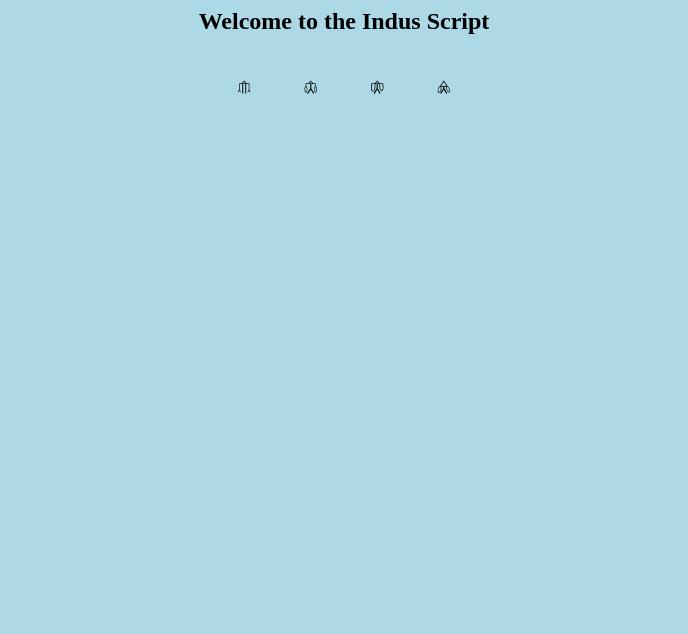
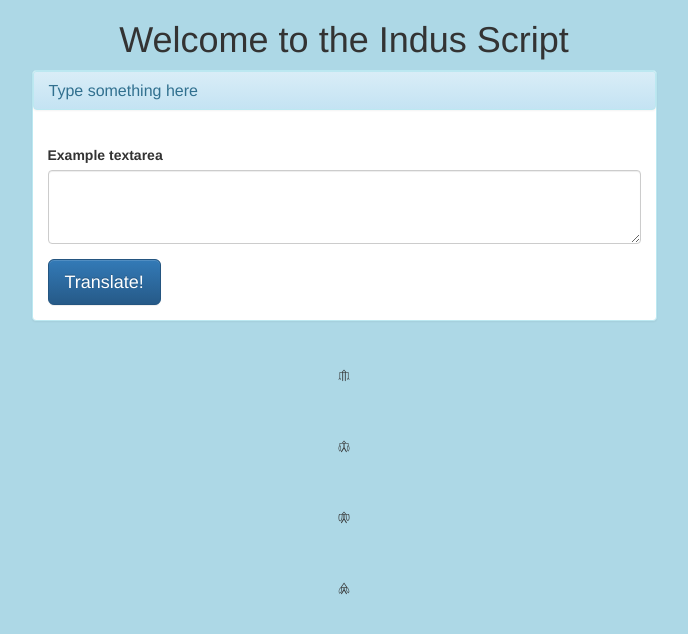
Before and after one commit to omarchaeopteryx/projekt-indus, a website: page public/index.html in a window 1280 px wide. Shown: the whole page, without its empty margins (296-984 px from the left). Drawn offline with nearby package versions, Linux system fonts and the light colour scheme; files whose address does not match are found by name.

Commit message:
Add bootstrap stylings and JavaScript structure

```diff
--- /dev/null
+++ b/public/dynamic.js
@@ -0,0 +1 @@
+console.log('ready');
--- a/public/index.html
+++ b/public/index.html
@@ -1,16 +1,57 @@
 <html>
   <head>
+    <meta charset="utf-8">
+    <meta http-equiv="X-UA-Compatible" content="IE=edge">
+    <meta name="viewport" content="width=device-width, initial-scale=1">
+    <!-- Latest compiled and minified CSS -->
+    <link rel="stylesheet" href="https://maxcdn.bootstrapcdn.com/bootstrap/3.3.7/css/bootstrap.min.css" integrity="sha384-BVYiiSIFeK1dGmJRAkycuHAHRg32OmUcww7on3RYdg4Va+PmSTsz/K68vbdEjh4u" crossorigin="anonymous">
+    <!-- Optional theme -->
+    <link rel="stylesheet" href="https://maxcdn.bootstrapcdn.com/bootstrap/3.3.7/css/bootstrap-theme.min.css" integrity="sha384-rHyoN1iRsVXV4nD0JutlnGaslCJuC7uwjduW9SVrLvRYooPp2bWYgmgJQIXwl/Sp" crossorigin="anonymous">
+    <!-- Our custom CSS -->
     <link rel="stylesheet" type="text/css" href="main.css">
   </head>
   <main>
+    <nav>
+      <!-- Header shall go here -->
+    </nav>
+    </nav>
     <body>
-    <h2>Welcome to the Indus Script</h2>
-    <section class='demo'>
-      <div class='glyph'>A</div>
-      <div class='glyph'>B</div>
-      <div class='glyph'>C</div>
-      <div class='glyph'>D</div>
-    </section>
-  </body>
+        <h1 class="text-center">Welcome to the Indus Script</h1>
+
+      <div class="row">
+        <div class="col-md-6 col-md-offset-3">
+          <section class="panel panel-info">
+            <div class="panel panel-heading">
+              <h3 class="panel-title">Type something here</h3>
+            </div>
+            <div class="panel-body">
+              <div class="form-group">
+                <label for="exampleTextarea">Example textarea</label>
+                <textarea class="form-control" id="exampleTextarea" rows="3"></textarea>
+              </div>
+              <button id="user-typed-input-btn" class="btn btn-lg btn-primary">Translate!</button>
+            </div>
+          </section>
+        </div>
+      </div>
+
+      <section>
+        <div id="user-typed-output-div"></div>
+      </section>
+
+      <section id='demo'>
+        <div class='glyph .col-md-3'>A</div>
+        <div class='glyph .col-md-3'>B</div>
+        <div class='glyph .col-md-3'>C</div>
+        <div class='glyph .col-md-3'>D</div>
+      </section>
+      <!-- jQuery (necessary for Bootstrap's JavaScript plugins) -->
+      <script src="https://ajax.googleapis.com/ajax/libs/jquery/1.12.4/jquery.min.js"></script>
+      <!-- Latest compiled and minified JavaScript -->
+      <script src="https://maxcdn.bootstrapcdn.com/bootstrap/3.3.7/js/bootstrap.min.js" integrity="sha384-Tc5IQib027qvyjSMfHjOMaLkfuWVxZxUPnCJA7l2mCWNIpG9mGCD8wGNIcPD7Txa" crossorigin="anonymous"></script>
+      <!-- Our custom JS code -->
+      <script src="dynamic.js"></script>
+    </body>
   </main>
+  <!-- Source: https://www.mohenjodaroonline.net/index.php/indus-script -->
 </html>
--- a/public/main.css
+++ b/public/main.css
@@ -19,15 +19,13 @@ body h2 {
   justify-content: center;
 }
 
-.demo {
-  font-family: indus-script; /* Replace with Bootstrap. */
+.glyph {
+  font-family: indus-script;
   width: auto;
   display: flex;
   justify-content: center;
-}
-
-.glyph {
   padding: 2%;
+  transition: all .2s ease-in-out;
 }
 
 .glyph:hover {
```
